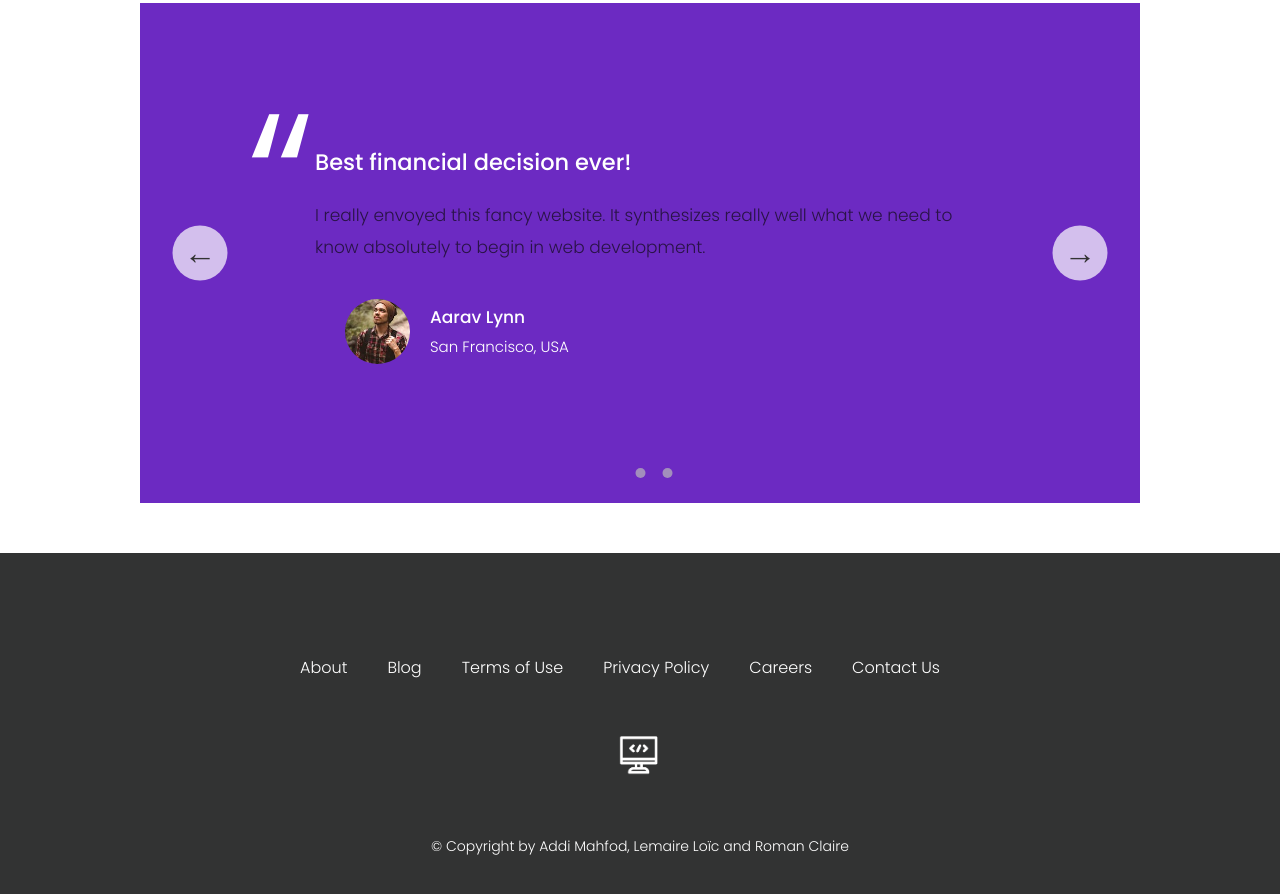
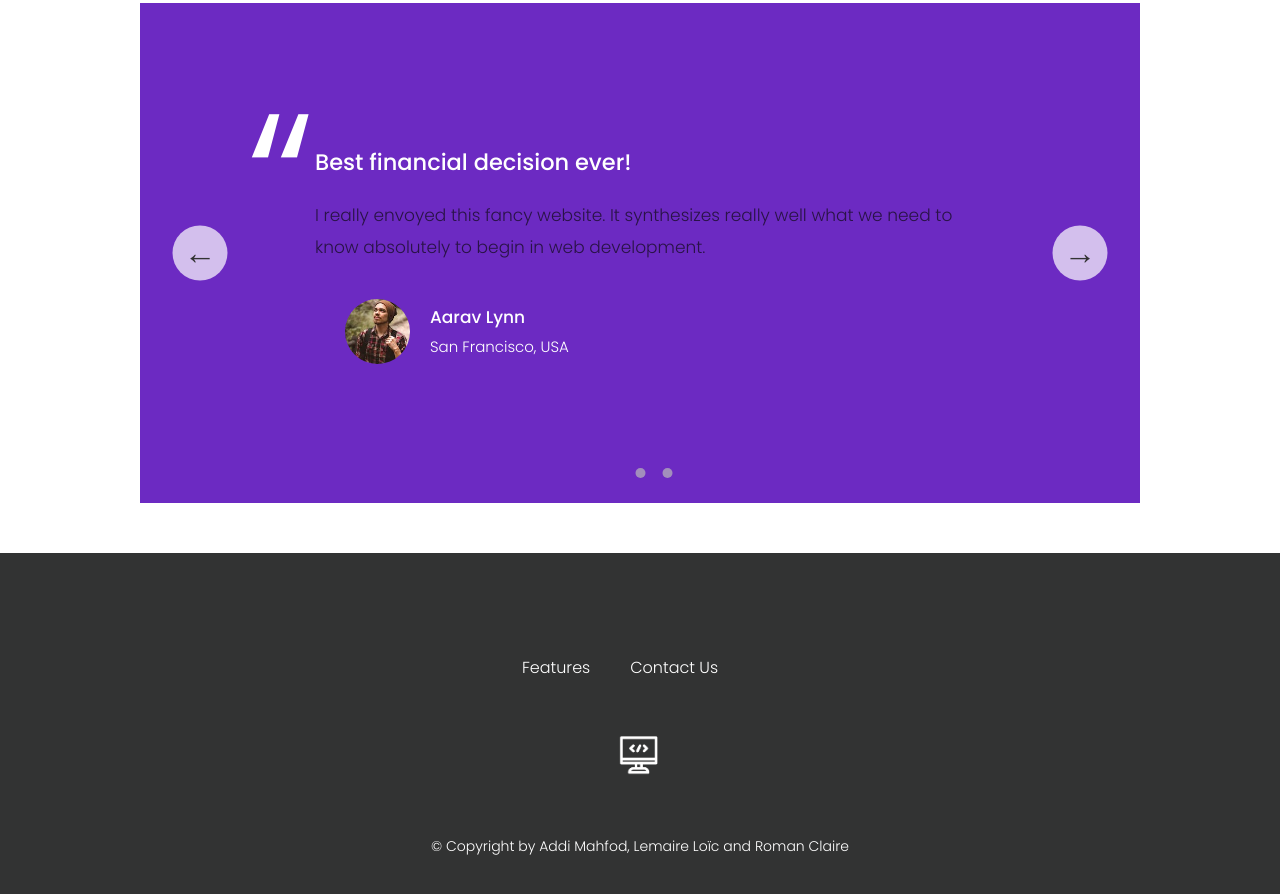
Before and after one commit to Mrloiclemaire/ProjectGroupe3, a website: page index.html in a window 1280 px wide. Shown: the part 1140-2034 px from the top of the page. Drawn offline with Linux system fonts and the light colour scheme.

Commit message:
Change Footer

```diff
--- a/index.html
+++ b/index.html
@@ -212,24 +212,12 @@
 
  <footer class="footer">
       <ul class="footer_nav">
-        <li class="footer_item">
-          <a class="footer_link" href="#">About</a>
-        </li>
-        <li class="footer_item">
-          <a class="footer_link" href="#">Blog</a>
-        </li>
-      <li class="footer_item">
-          <a class="footer_link" href="#">Terms of Use</a>
-        </li>
-       <li class="footer_item">
-          <a class="footer_link" href="#">Privacy Policy</a>
-        </li>
-        <li class="footer_item">
-          <a class="footer_link" href="#">Careers</a>
-        </li>
-        <li class="footer_item">
-          <a class="footer_link" href="contact.html">Contact Us</a>
-        </li>
+          <li class="footer_item">
+           <a class="footer_link" href="index.html#section--1">Features</a>
+          </li>
+          <li class="footer_item">
+            <a class="footer_link" href="contact.html">Contact Us</a>
+          </li>
       </ul>
       <img src="img/logo.png" alt="Logo" class="footer_logo" />
       <p class="footer_copyright">
```
Also changed, not shown: CSSpage.html (+1 -10 lines), Gitpage.html (+7 -15 lines), HTMLpage.html (+6 -15 lines), JSpage.html (+1 -10 lines).
